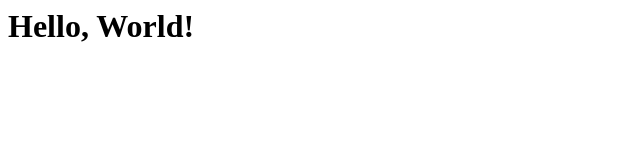
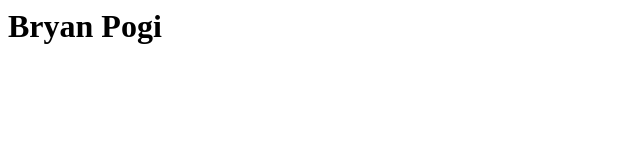
Before and after one commit to manera43/tintin, a plain HTML site: page index.html in a window 1280 px wide. Shown: the whole page, without its empty margins (0-640 px from the left). Drawn offline with Linux system fonts and the light colour scheme.

Commit message:
Update index.html with new content

```diff
--- a/index.html
+++ b/index.html
@@ -1,4 +1,4 @@
 <html>
 <head><title>My Website</title></head>
-<body><h1>Hello, World!</h1></body>
+<body><h1>Bryan Pogi</h1></body>
 </html>
```
